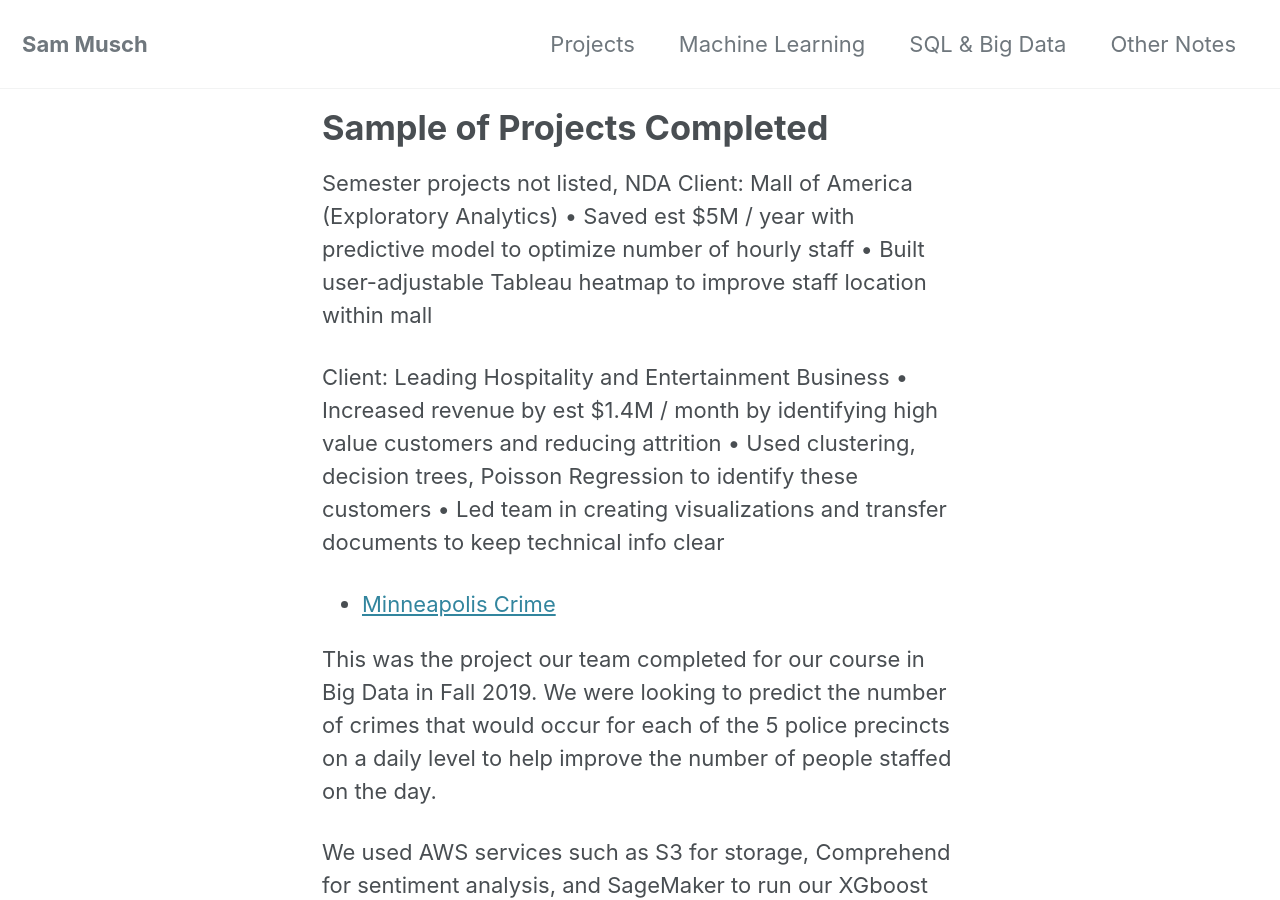
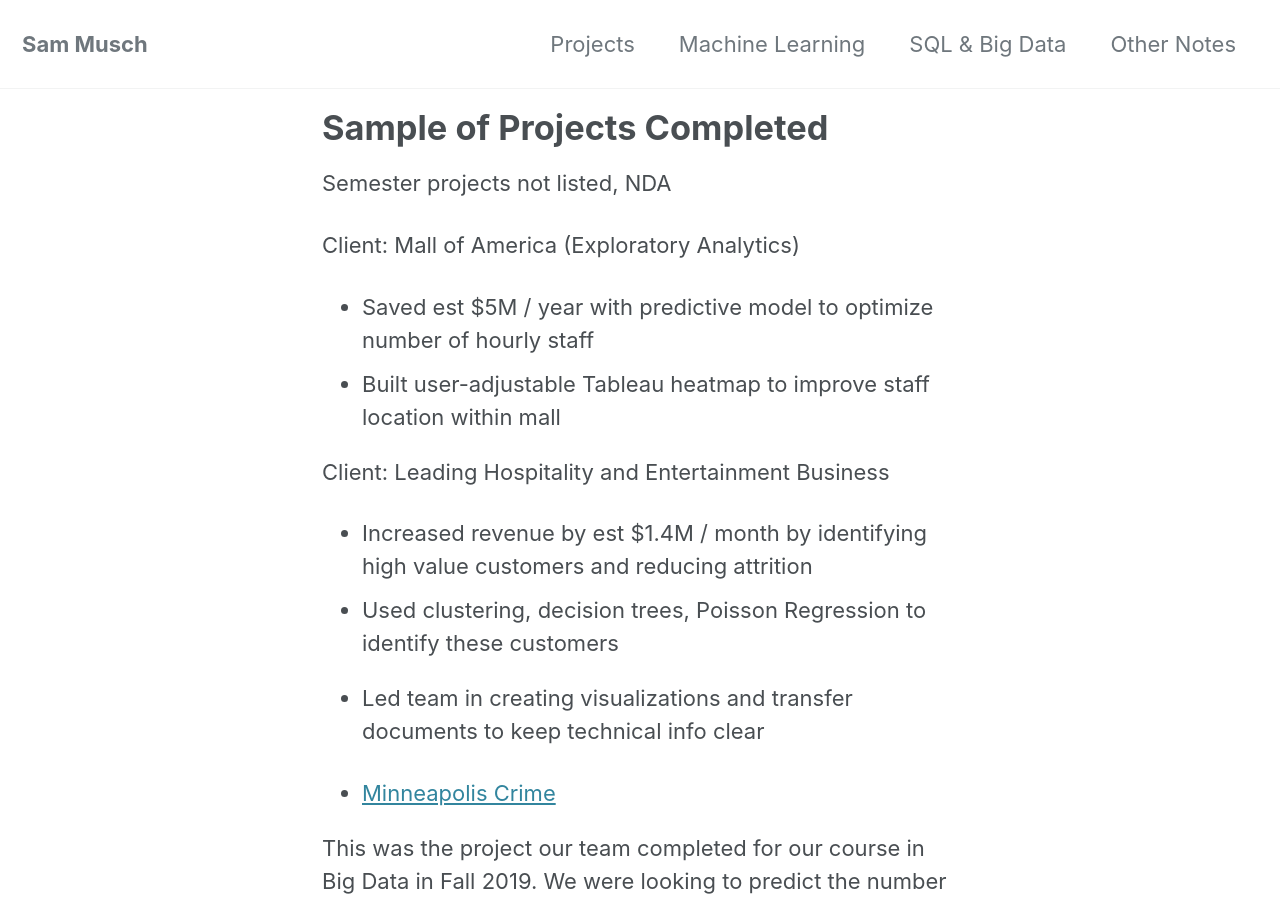
Before and after one commit to SamMusch/SamMusch.github.io, a Jekyll site: the page built from _pages/Projects.md, in a window 1280 px wide and 900 px high. Built offline with Jekyll 4.4.1, drawn with Linux system fonts in a browser that asks for light colours; cached includes are drawn as plain includes; nearby versions of some CDN libraries.

Commit message:
Add files via upload

```diff
--- a/_pages/Projects.md
+++ b/_pages/Projects.md
@@ -5,14 +5,15 @@ title: "Sample of Projects Completed"
 ---
 
 Semester projects not listed, NDA
+
 Client: Mall of America (Exploratory Analytics)
-•	Saved est $5M / year with predictive model to optimize number of hourly staff
-•	Built user-adjustable Tableau heatmap to improve staff location within mall
+- Saved est $5M / year with predictive model to optimize number of hourly staff
+- Built user-adjustable Tableau heatmap to improve staff location within mall
 
 Client: Leading Hospitality and Entertainment Business
-•	Increased revenue by est $1.4M / month by identifying high value customers and reducing attrition
-•	Used clustering, decision trees, Poisson Regression to identify these customers
-•	Led team in creating visualizations and transfer documents to keep technical info clear
+- Increased revenue by est $1.4M / month by identifying high value customers and reducing attrition
+- Used clustering, decision trees, Poisson Regression to identify these customers
+- Led team in creating visualizations and transfer documents to keep technical info clear
 
 
 
```
